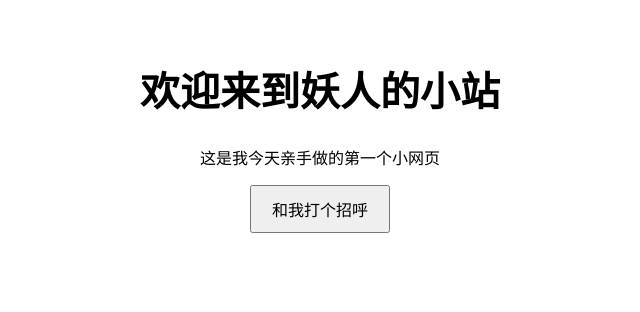
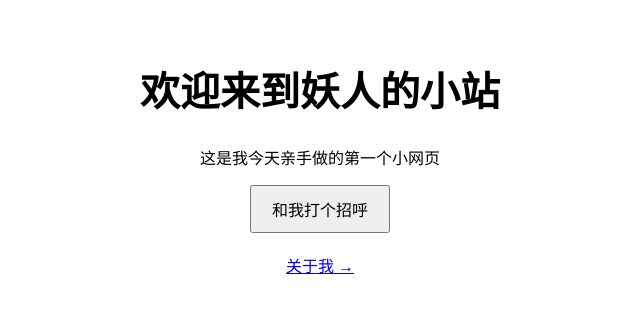
Before and after one commit to wethepeople-cpu/my-first-page, a plain HTML site: page index.html in a window 1280 px wide. Shown: the whole page, without its empty margins (320-960 px from the left). Drawn offline with Linux system fonts and the light colour scheme.

Commit message:
Add files via upload

```diff
--- a/index.html
+++ b/index.html
@@ -13,7 +13,9 @@
   <button onclick="sayHello()" style="padding: 10px 20px; font-size: 16px; cursor: pointer;">
     和我打个招呼
   </button>
-
+  <div style="margin-top: 20px;">
+    <a href="about.html">关于我 →</a>
+  </div>
   <p id="result"></p>
 
   <script>
```
